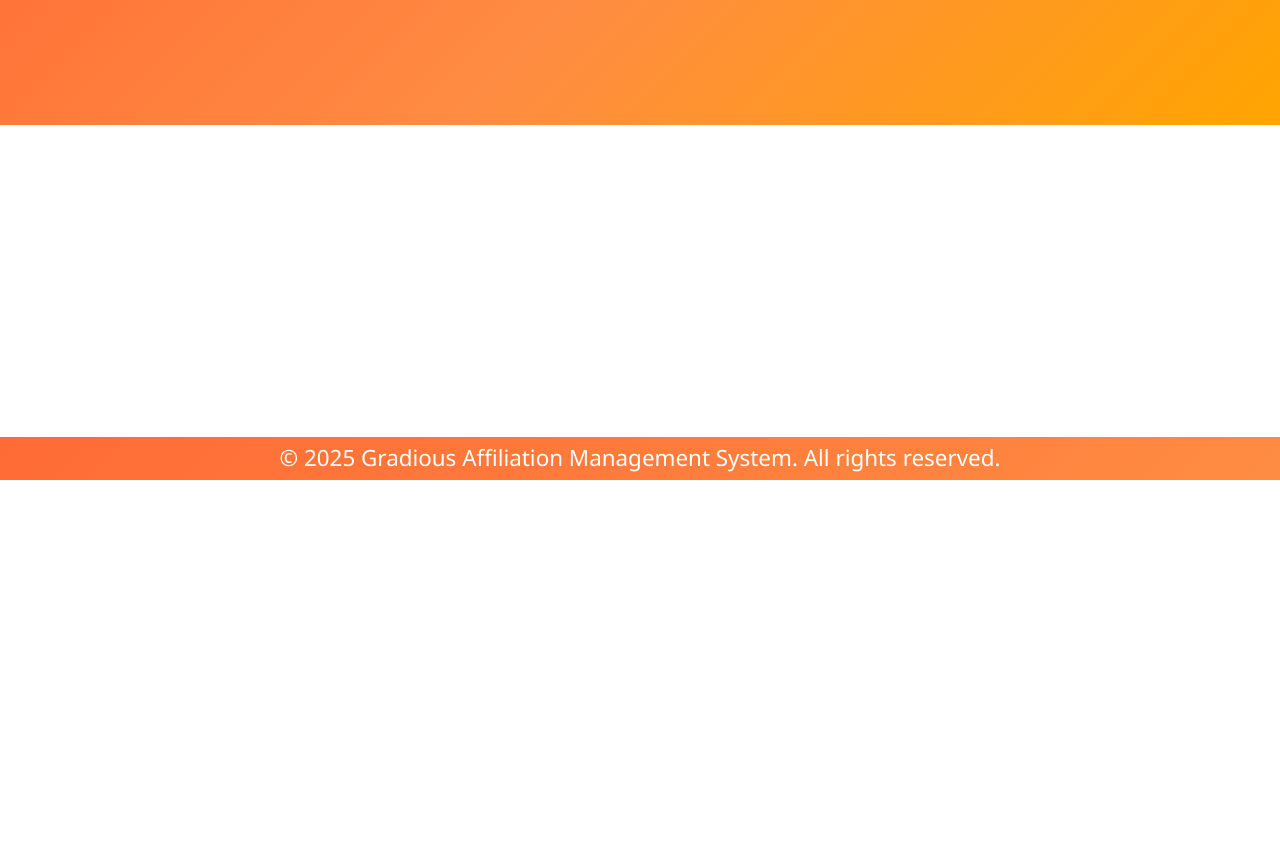
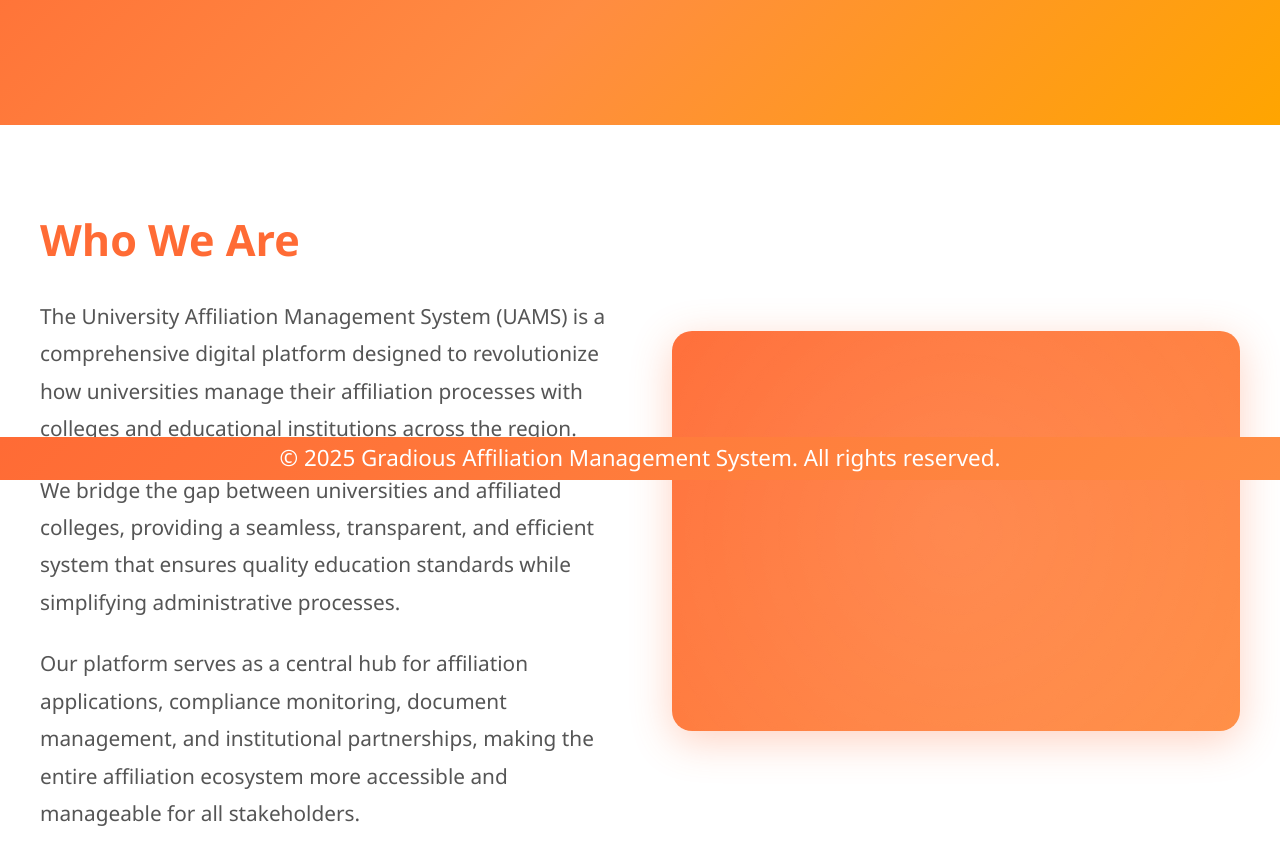
Before and after one commit to Bhuvansairam05/University-Affiliation-Management-System, a React (Vite) app in the folder Frontend/: page /about in a window 1280 px wide. Shown: the part 320-1184 px from the top of the page. Before the commit the page ends 800 px from the top, so only its background shows below. Built offline with nearby package versions, Linux system fonts and the light colour scheme.

Commit message:
Add introductory section to About component with styling for improved user engagement

```diff
--- a/Frontend/src/components/About.jsx
+++ b/Frontend/src/components/About.jsx
@@ -24,6 +24,21 @@ function About() {
                             <p>Converting Educational partnerships through Technology</p>
                         </div>
                     </section>
+                    <section className='intro-section'>
+                        <div className="container">
+                            <div class="intro-grid">
+                                <div class="intro-text">
+                                    <h2>Who We Are</h2>
+                                    <p>The University Affiliation Management System (UAMS) is a comprehensive digital platform designed to revolutionize how universities manage their affiliation processes with colleges and educational institutions across the region.</p>
+                                    <p>We bridge the gap between universities and affiliated colleges, providing a seamless, transparent, and efficient system that ensures quality education standards while simplifying administrative processes.</p>
+                                    <p>Our platform serves as a central hub for affiliation applications, compliance monitoring, document management, and institutional partnerships, making the entire affiliation ecosystem more accessible and manageable for all stakeholders.</p>
+                                </div>
+                                <div class="intro-image">
+                                    {/* <span>🏛️</span> */}
+                                </div>
+                            </div>
+                        </div>
+                    </section>
                 </div>
             </main>
             <Footer />
--- a/Frontend/src/index.css
+++ b/Frontend/src/index.css
@@ -53,9 +53,10 @@ header {
     transform: translateY(-2px);
 }
 
-.nav-link:active{
+.nav-link:active {
     background-color: rgba(255, 255, 255, 0.2);
 }
+
 .page {
     display: none;
 }
@@ -189,6 +190,69 @@ header {
     font-size: 1.2rem;
 }
 
+.intro-section {
+    padding: 5rem 2rem;
+    background: white;
+}
+
+.intro-grid {
+    display: grid;
+    grid-template-columns: 1fr 1fr;
+    gap: 4rem;
+    align-items: center;
+}
+
+.intro-text h2 {
+    color: #ff6b35;
+    font-size: 2.7rem;
+    margin-bottom: 1.5rem;
+}
+
+.intro-text p {
+    font-size: 1.3rem;
+    margin-bottom: 1.5rem;
+    color: #555;
+    line-height: 1.8;
+}
+
+.intro-image {
+    background: linear-gradient(135deg, #ff6b35, #ff8c42);
+    height: 400px;
+    border-radius: 20px;
+    display: flex;
+    align-items: center;
+    justify-content: center;
+    color: white;
+    font-size: 8rem;
+    box-shadow: 0 10px 40px rgba(255, 107, 53, 0.3);
+    position: relative;
+    overflow: hidden;
+}
+
+.intro-image::before {
+    content: '';
+    position: absolute;
+    width: 200%;
+    height: 200%;
+    background: radial-gradient(circle, rgba(255, 255, 255, 0.1) 0%, transparent 70%);
+    animation: rotate 20s linear infinite;
+}
+
+@keyframes rotate {
+    from {
+        transform: rotate(0deg);
+    }
+
+    to {
+        transform: rotate(360deg);
+    }
+}
+
+.intro-image span {
+    position: relative;
+    z-index: 1;
+}
+
 .stats {
     background: linear-gradient(135deg, #ff6b35, #ff8c42);
     color: white;
```
Also changed, not shown: Frontend/src/assets/University.jpg (added).
